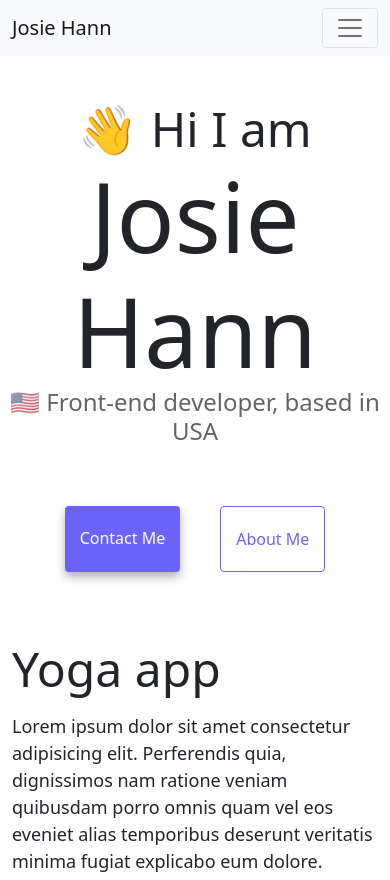
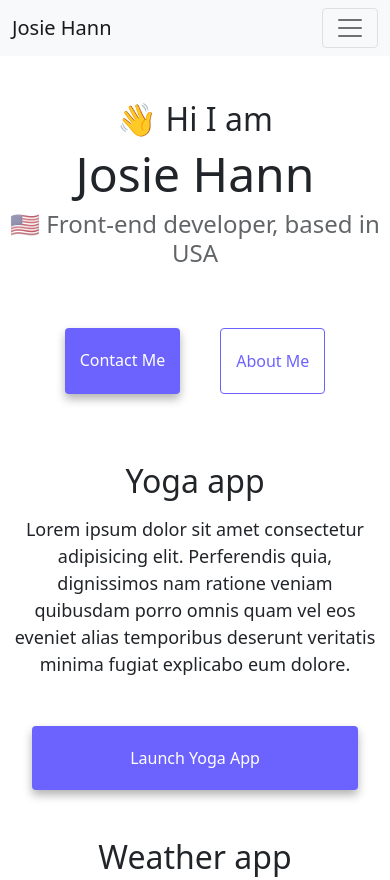
Before and after one commit to JosieHann/josiehann-portfolio, a plain HTML site: page index.html in a window 390 px wide. Shown: the top 880 px of the page. Drawn offline with nearby package versions, Linux system fonts and the light colour scheme.

Commit message:
Update style.css

```diff
--- a/style.css
+++ b/style.css
@@ -5,7 +5,7 @@
 }
 
 body {
-    margin-top: 100px;
+  margin: 100px 0;
 }
 
 h1,
@@ -52,6 +52,10 @@
   color: white;
 }
 
+.primary-link:hover {
+  color: white;
+}
+
 .secondary-link {
   border-radius: 4px;
   padding: 20px 15px;
@@ -86,3 +90,25 @@
 .email-link:hover {
   text-decoration: underline;
 }
+
+@media (max-width: 576px) {
+  h1 {
+    font-size: 48px;
+    line-height: 1.5;
+  }
+
+  h2 {
+    font-size: 32px;
+    text-align: center;
+  }
+
+  p {
+    text-align: center;
+  }
+
+  .project-link {
+    display: block;
+    text-align: center;
+    margin: 0 20px;
+  }
+}
```
Lines whose indentation alone changed are shown as unchanged.
